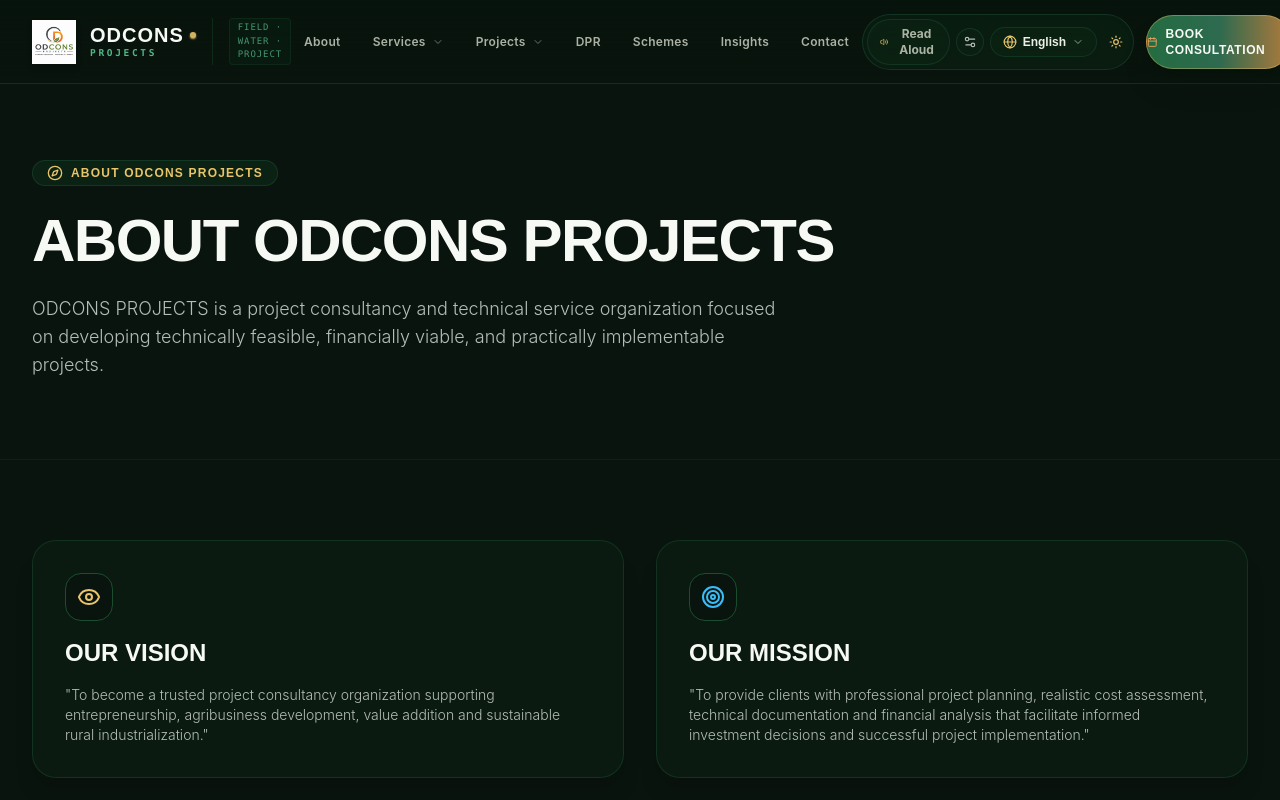
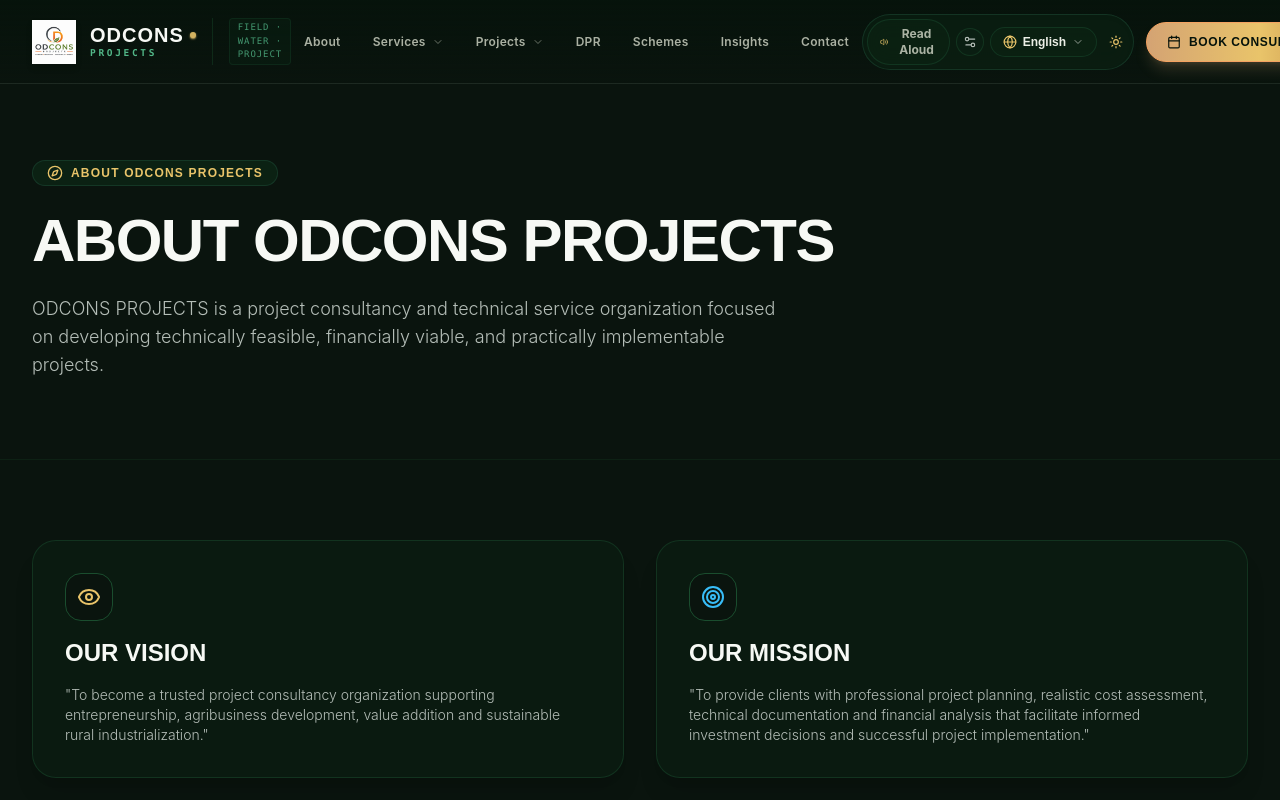
Before and after one commit to Axelithhq/Odcones-Projects, a Next.js app: page /en/about in a window 1280 px wide. Shown: the top 800 px of the page. Built offline with nearby package versions, Linux system fonts and the light colour scheme.

Commit message:
style: refine header Book Consultation button alignment and visual contrast

```diff
--- a/src/components/layout/Header.tsx
+++ b/src/components/layout/Header.tsx
@@ -204,14 +204,14 @@
               </button>
             </div>
 
-            {/* Refined Engineering Shimmer CTA Button */}
+            {/* High-Attraction Perfectly Aligned Consultation CTA Button */}
             <Link
               href="/book-consultation"
-              className="group relative inline-flex items-center gap-2 px-4.5 py-2.5 rounded-full bg-gradient-to-r from-forest-600 via-forest-500 to-harvest-600 text-sand-50 text-xs font-display font-extrabold tracking-wider uppercase shadow-xl shadow-forest-950/40 border border-harvest-400/40 hover:border-harvest-400 hover:scale-[1.03] transition-all duration-300"
+              className="group relative inline-flex items-center justify-center gap-2 h-10 px-5 rounded-full bg-gradient-to-r from-harvest-500 via-harvest-400 to-harvest-600 text-forest-950 font-display font-extrabold text-xs tracking-wider uppercase shadow-lg shadow-harvest-500/20 border border-harvest-300 hover:scale-[1.04] hover:shadow-harvest-400/40 hover:border-white transition-all duration-300 flex-shrink-0"
             >
-              <Calendar className="w-3.5 h-3.5 text-harvest-300 group-hover:rotate-12 transition-transform" />
-              <span>{isOr ? "ବୁକିଂ କରନ୍ତୁ" : "Book Consultation"}</span>
-              <ArrowRight className="w-3.5 h-3.5 text-harvest-300 group-hover:translate-x-0.5 transition-transform" />
+              <Calendar className="w-3.5 h-3.5 text-forest-950 group-hover:rotate-12 transition-transform" />
+              <span className="whitespace-nowrap">{isOr ? "ବୁକିଂ କରନ୍ତୁ" : "Book Consultation"}</span>
+              <ArrowRight className="w-3.5 h-3.5 text-forest-950 group-hover:translate-x-1 transition-transform" />
             </Link>
           </div>
 
@@ -401,7 +401,7 @@
 
               <Link
                 href="/book-consultation"
-                className="w-full py-3.5 rounded-xl bg-gradient-to-r from-forest-600 to-harvest-600 text-center font-display font-extrabold text-xs tracking-wider uppercase text-sand-50 shadow-xl"
+                className="w-full py-3.5 rounded-xl bg-gradient-to-r from-harvest-500 via-harvest-400 to-harvest-600 text-center font-display font-extrabold text-xs tracking-wider uppercase text-forest-950 shadow-xl"
               >
                 {isOr ? "ବୁକିଂ କରନ୍ତୁ" : "Book Consultation"}
               </Link>
```
